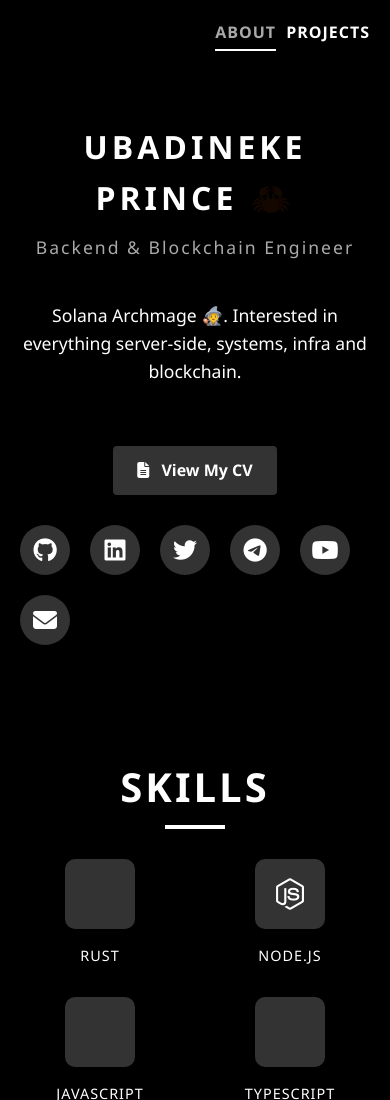
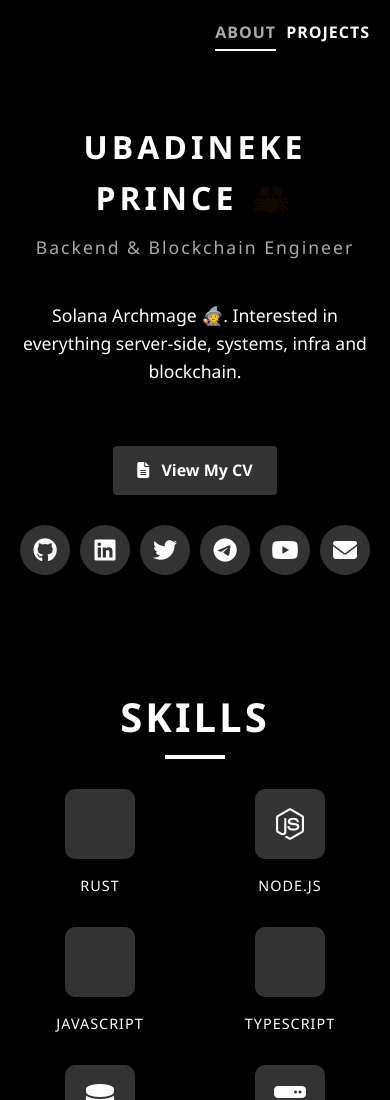
Before and after one commit to ubadineke/portfolio, a plain HTML site: page index.html in a window 390 px wide. Shown: the top 1100 px of the page. Drawn offline with Linux system fonts and the light colour scheme.

Commit message:
fixed css issues

```diff
--- a/main.css
+++ b/main.css
@@ -364,6 +364,16 @@ footer {
 }
 
 @media (max-width: 576px) {
+  .social-links {
+    justify-content: center;
+    gap: 10px;
+  }
+
+  .social-links a {
+    flex: 1 1 40px; /* allows each link to shrink/grow and wrap nicely */
+    text-align: center;
+  }
+
   .nav-links {
     gap: 10px;
   }
```
